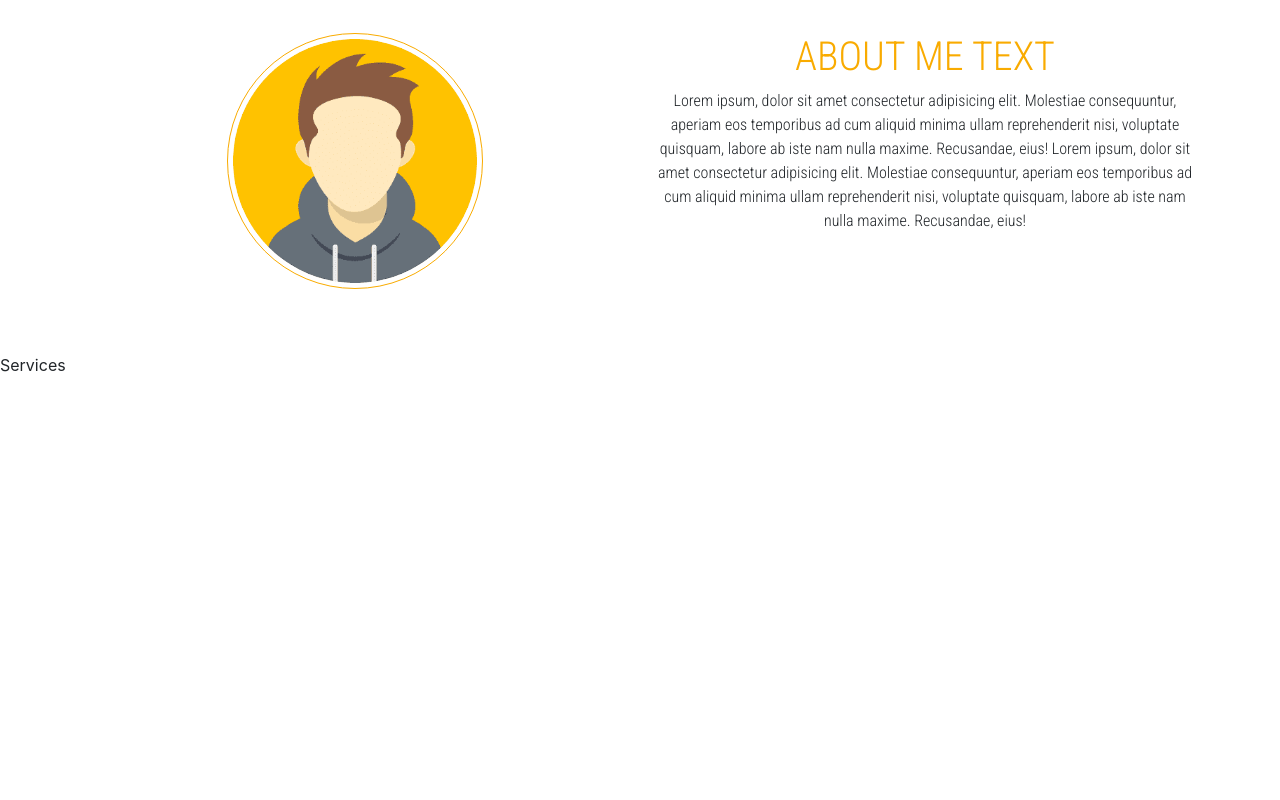
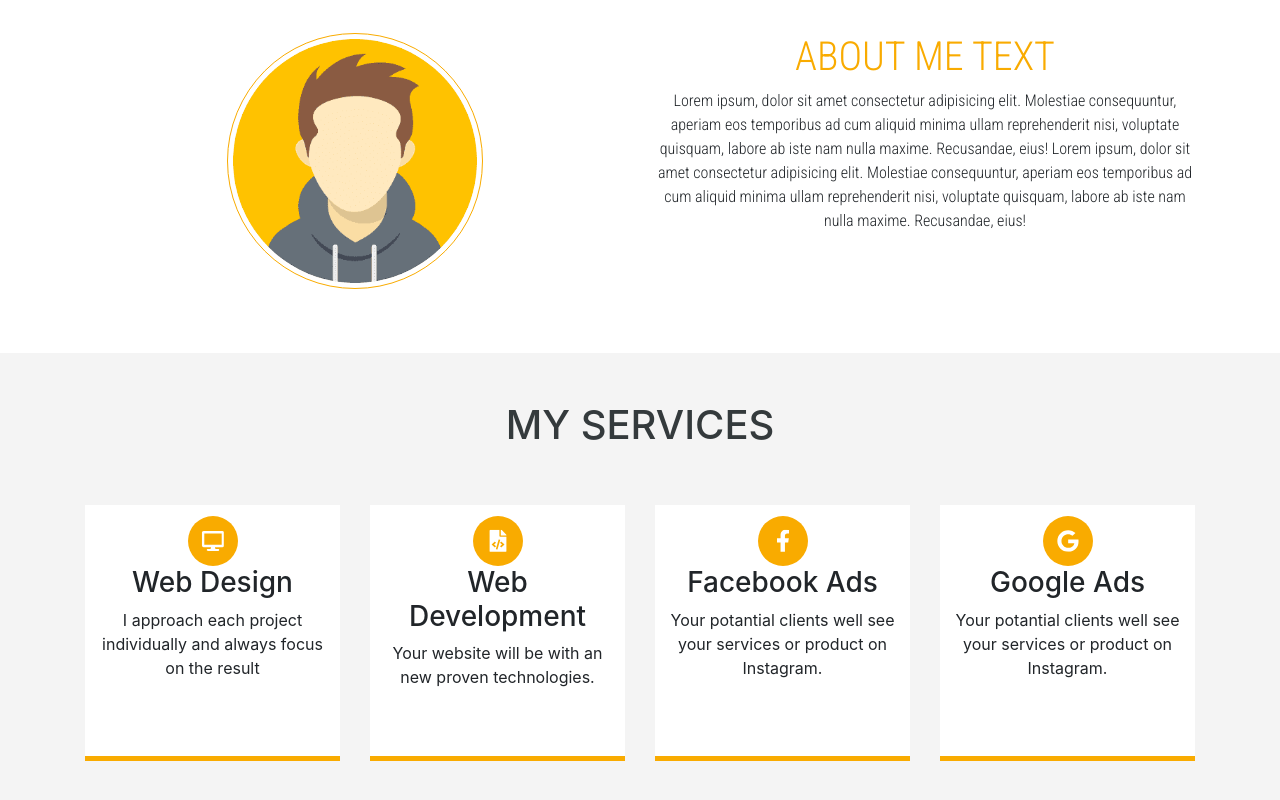
Before and after one commit to Dekarx/Portfolio-Project-Deneme-1, a React (Create React App) app: page / in a window 1280 px wide. Shown: the part 812-1612 px from the top of the page. Before the commit the page ends 1189 px from the top, so only its background shows below. Built offline with nearby package versions, Linux system fonts and the light colour scheme.

Commit message:
Services Finished
I created a services part

```diff
--- a/package.json
+++ b/package.json
@@ -3,6 +3,7 @@
   "version": "0.1.0",
   "private": true,
   "dependencies": {
+    "@fortawesome/fontawesome-free": "^6.1.1",
     "@fortawesome/fontawesome-svg-core": "^6.1.1",
     "@fortawesome/free-solid-svg-icons": "^6.1.1",
     "@fortawesome/react-fontawesome": "^0.1.18",
@@ -12,6 +13,7 @@
     "bootstrap": "4.6.0",
     "react": "^18.0.0",
     "react-dom": "^18.0.0",
+    "react-icons": "^4.3.1",
     "react-scripts": "5.0.1",
     "react-tsparticles": "^2.0.5",
     "react-typed": "^1.2.0",
--- a/src/App.css
+++ b/src/App.css
@@ -1,11 +1,13 @@
 @import url('https://fonts.googleapis.com/css2?family=Roboto+Condensed:wght@300&display=swap');
 
 :root {
-  --primary-white : #fff;
+  --primary-white : #ffffff;
   --primary-orange: #f9ab00;
   --primary-dark: rgba(255,255,255,0);
   --primary-red: #ef4035;
   --primary-hover-red: #f33501;
+  --primary-light-grey:  #f4f4f4;
+  --primary-dark-hard: rgb(52, 58, 60);;
 }
 
 body {
@@ -175,3 +177,61 @@
     width: 10rem;
   }
 }
+
+
+/******************** SERVİCES **********************/
+
+.services {
+  text-align: center;
+  padding-bottom: 2rem;
+  background: var(--primary-light-grey);
+}
+
+.services h1 {
+  color: rgb(52, 58, 60);
+  text-transform: uppercase;
+}
+
+.services .circle { /* yuvarlak sarı alan için oluşturduk ortaladık */
+  position: relative;
+  margin: 0.0375rem auto;
+  background: var(--primary-orange);
+  border-radius: 50%;
+  width: 3.125rem;
+  height: 3.125rem;
+}
+
+.services .icon {
+  font-size: 1.4rem;
+  color: var(--primary-white);
+
+  position: absolute; /* iconları alan içersine ortalamak için yaptık */
+  top: 50%;
+  left: 50%;
+  transform: translate(-50%, -50%);
+}
+
+.services .box { /* kutu oluşturduk */
+  height: 16rem;
+  border-bottom: 0.3125rem solid var(--primary-orange);
+  padding: 0.625rem;
+  margin-bottom: 1.825rem;
+  background: var(--primary-white);
+}
+
+.services .box:hover {
+  background: var(--primary-orange) ;
+  border-bottom: 00.3125rem solid var(--primary-dark-hard);
+}
+
+.services .box:hover .icon {
+  color: var(--primary-dark-hard);
+}
+
+.services .box:hover .circle {
+  background: var(--primary-white);
+}
+
+.services .box:hover p {
+  color: var(--primary-white);
+}
--- a/src/App.js
+++ b/src/App.js
@@ -4,7 +4,8 @@
 import Navbar from './Components/Navbar';
 import Header from './Components/Header';
 import AboutMe from './Components/AboutMe';
-import Services from './Services';
+import Services from './Components/Services';
+
 // import Particles from "react-tsparticles";  // Başka bir zaman ayrıntılı bak
 
 
--- /dev/null
+++ b/src/Components/Services.js
@@ -0,0 +1,72 @@
+import React from 'react'
+import { FontAwesomeIcon } from '@fortawesome/react-fontawesome'
+import { faWaveSquare } from '@fortawesome/free-solid-svg-icons'
+// import { fab } from '@fortawesome/free-brands-svg-icons'
+import { IconContext } from 'react-icons';
+import { FaFacebookF , FaDesktop , FaFileCode , FaGoogle} from 'react-icons/fa';
+
+function Services() {
+  return (
+    // hepsine ortak aynı icon özellikleri için Alttaki satıra yaz
+    <IconContext.Provider value={{ color : "" , size : ""}}>
+        <div className='services'>
+        <h1 className="py-5"> My Services</h1>
+            <div className="container">
+                <div className="row">
+
+                    <div className="col-md-3 col-sm-6">
+                        <div className="box">
+                            <div className="circle">
+                                <FaDesktop className="icon" />
+                            </div>
+                            <h3>Web Design</h3>
+                            <p>
+                                I approach each project individually and always focus on the result
+                            </p>
+                        </div>
+                    </div>
+
+                    <div className="col-md-3 col-sm-6">
+                        <div className="box">
+                             <div className="circle">
+                                <FaFileCode className="icon" />
+                            </div>
+                            <h3>Web Development</h3>
+                            <p>
+                                Your website will be with an new proven technologies.
+                            </p>
+                        </div>
+                    </div>
+
+                    <div className="col-md-3 col-sm-6">
+                        <div className="box">
+                            <div className="circle">
+                                <FaFacebookF className="icon" />
+                            </div>
+                            <h3>Facebook Ads</h3>
+                            <p>
+                                Your potantial clients well see your services or product on Instagram.
+                            </p>
+                        </div>
+                    </div>
+
+                    <div className="col-md-3 col-sm-6">
+                        <div className="box">
+                            <div className="circle">
+                                <FaGoogle className="icon" />
+                            </div>
+                            <h3>Google Ads</h3>
+                            <p>
+                                Your potantial clients well see your services or product on Instagram.
+                            </p>
+                        </div>
+                    </div>
+
+                </div>
+            </div>
+        </div>
+    </IconContext.Provider>
+  )
+}
+
+export default Services
--- a/src/Services.js
+++ /dev/null
@@ -1,9 +0,0 @@
-import React from 'react'
-
-function Services() {
-  return (
-    <div>Services</div>
-  )
-}
-
-export default Services
```
Also changed, not shown: 1 other file (tests, documents, lock files or other folders).
